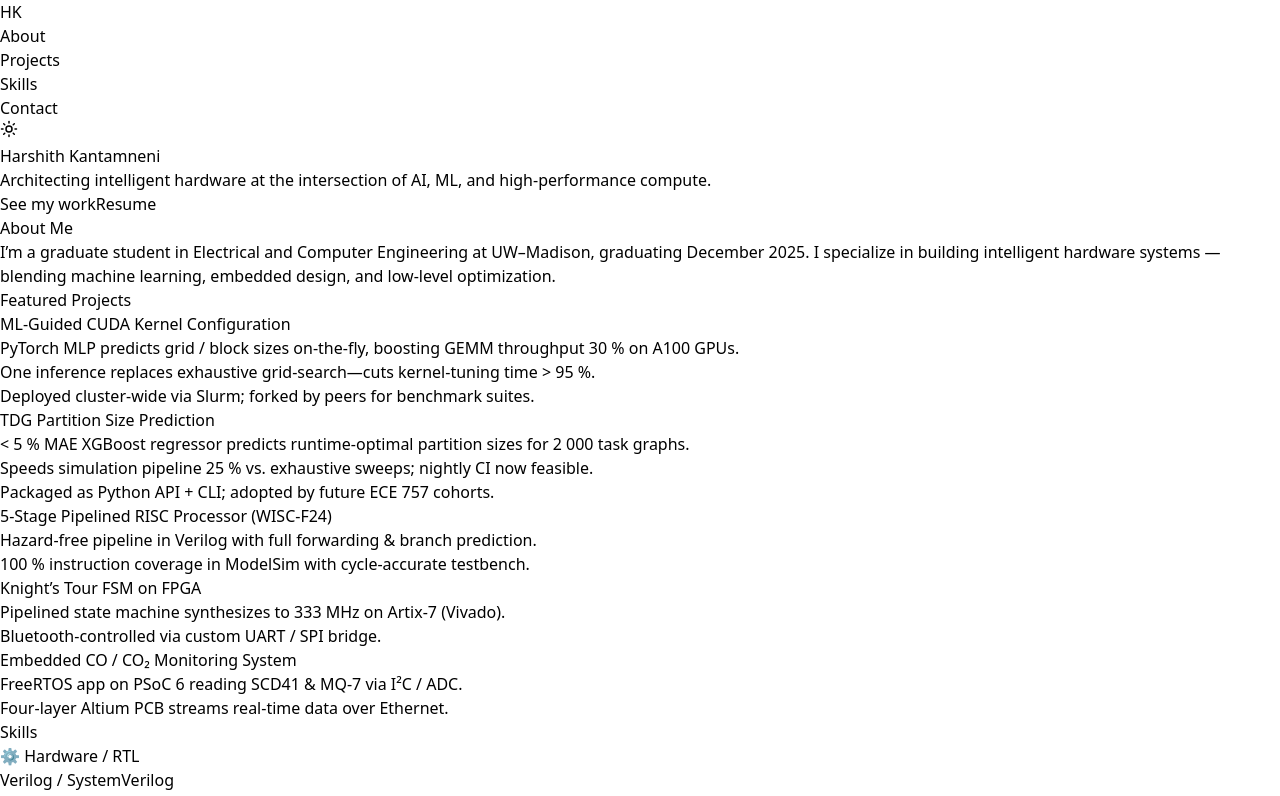
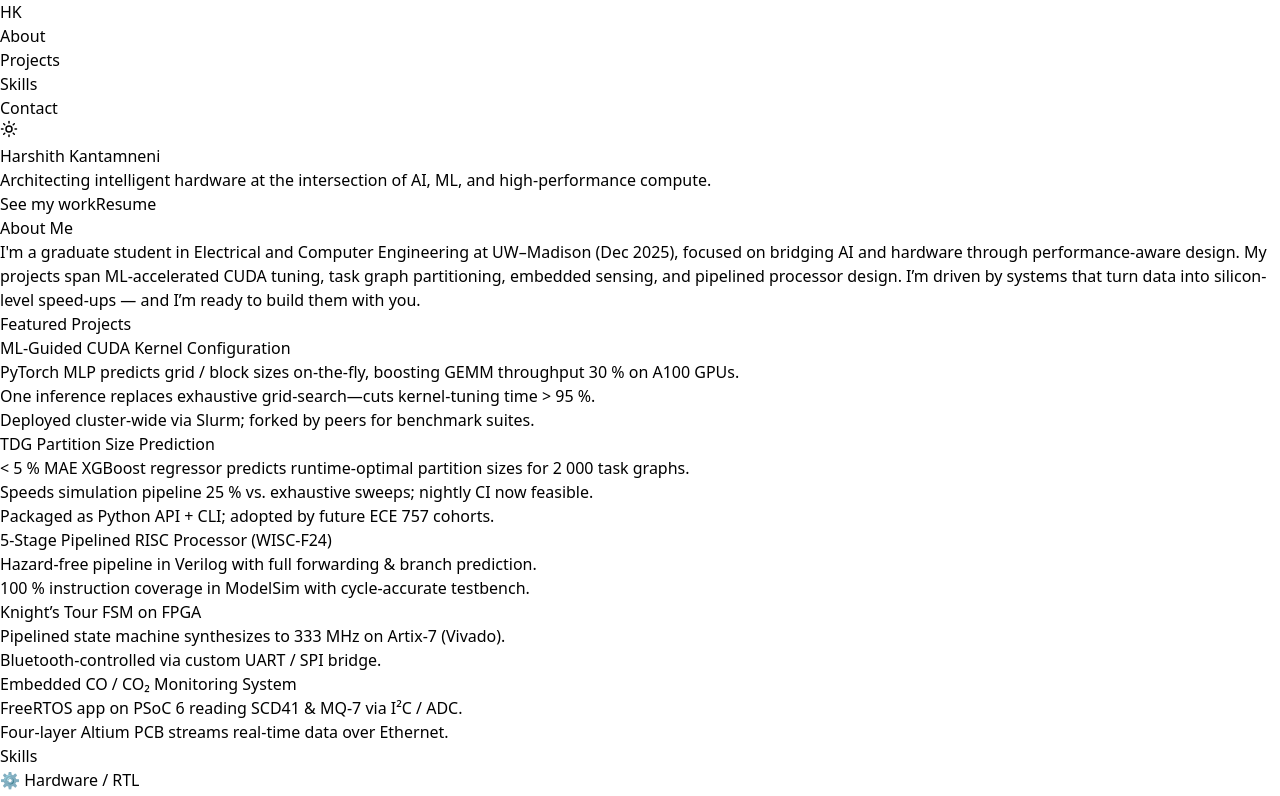
Before and after one commit to Drogon4231/harshithkantamneni.github.io, a React (Vite) app: page / in a window 1280 px wide. Shown: the top 796 px of the page. Built offline with nearby package versions, Linux system fonts and the light colour scheme.

Commit message:
Fix resume path and finalize code

```diff
--- a/src/Portfolio.jsx
+++ b/src/Portfolio.jsx
@@ -150,7 +150,7 @@ export default function Portfolio() {
               See my work
             </a>
             <a
-              href={`${import.meta.env.BASE_URL}Resume.pdf`}
+              href="https://drogon4231.github.io/harshithkantamneni.github.io/Resume.pdf"
               className="px-6 py-3 rounded-full border border-emerald-500 text-emerald-500 font-medium hover:bg-emerald-50 dark:hover:bg-emerald-950/30 transition-colors"
             >
               Resume
@@ -162,7 +162,7 @@ export default function Portfolio() {
         <section id="about" className="max-w-4xl mx-auto px-6">
           <SectionTitle>About Me</SectionTitle>
           <p className="text-lg leading-relaxed">
-            I’m a graduate student in Electrical and Computer Engineering at UW–Madison, graduating December 2025. I specialize in building intelligent hardware systems — blending machine learning, embedded design, and low-level optimization.
+              I'm a graduate student in Electrical and Computer Engineering at UW–Madison (Dec 2025), focused on bridging AI and hardware through performance-aware design. My projects span ML-accelerated CUDA tuning, task graph partitioning, embedded sensing, and pipelined processor design. I’m driven by systems that turn data into silicon-level speed-ups — and I’m ready to build them with you.
           </p>
         </section>
 
@@ -228,7 +228,7 @@ export default function Portfolio() {
           </a>
           <div className="flex justify-center gap-6 mt-8">
             <a
-              href="https://github.com/harshith"
+              href="https://github.com/Drogon4231"
               target="_blank"
               rel="noopener noreferrer"
               className="hover:text-emerald-500"
@@ -236,7 +236,7 @@ export default function Portfolio() {
               <Github size={22} />
             </a>
             <a
-              href="https://linkedin.com/in/harshith"
+              href="https://linkedin.com/in/hk4231"
               target="_blank"
               rel="noopener noreferrer"
               className="hover:text-emerald-500"
```
Also changed, not shown: 1 other file (tests, documents, lock files or other folders).
